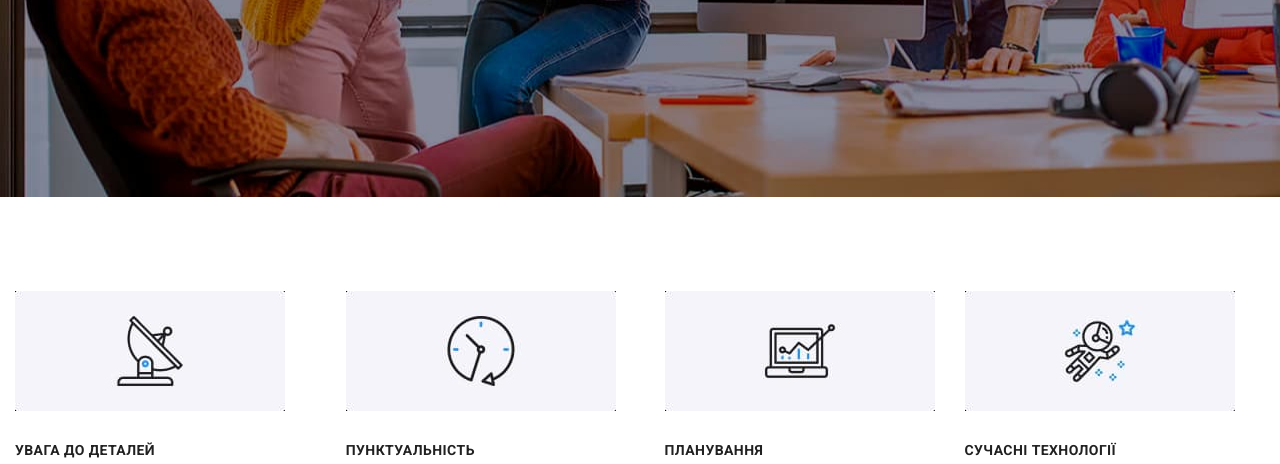
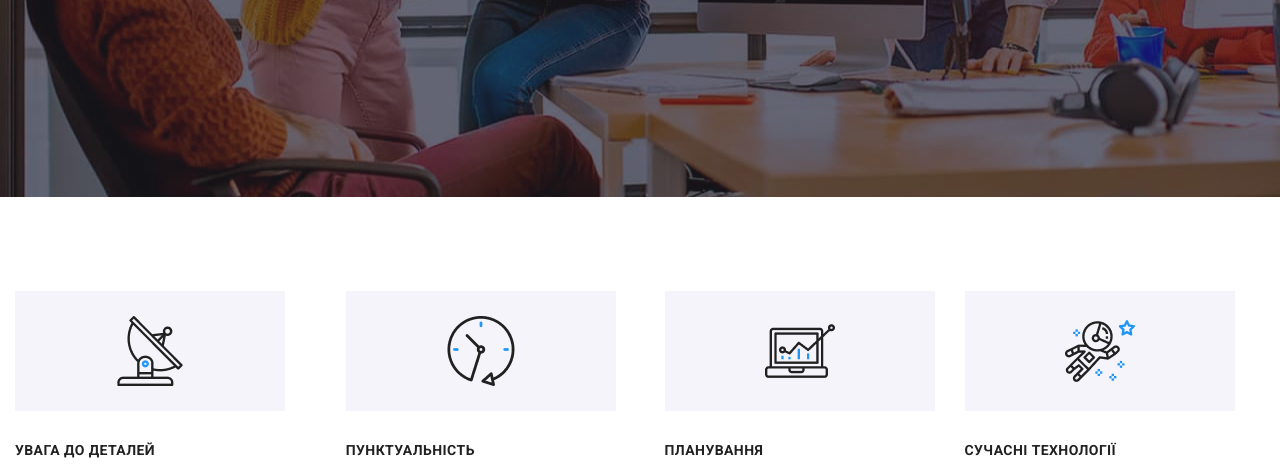
Before and after one commit to gitMaks-AM-0813/Web-Studio_old, a plain HTML site: page index.html in a window 1280 px wide. Shown: the part 479-943 px from the top of the page. Drawn offline with Linux system fonts and the light colour scheme.

Commit message:
pictures fix

```diff
--- a/style.css
+++ b/style.css
@@ -93,38 +93,42 @@ a, p, ul, li, h1, h2, h3 {
 
 .details-title-one::before {
   content: "";
-  background: url(./images/antena.jpg) center/270px 120px no-repeat;
+  background: url(./images/antenna\ .png) center/70px 70px no-repeat;
   display: inline-block;
   width: 270px;
   height: 120px;
   margin-bottom: 30px;
+  background-color: var(--background-dimmed);
 }
 
 .details-title-two::before {
   content: "";
-  background: url(./images/clock.jpg) center/270px 120px no-repeat;
+  background: url(./images/clock\ .png) center/70px 70px no-repeat;
   display: inline-block;
   width: 270px;
   height: 120px;
   margin-bottom: 30px;
+  background-color: var(--background-dimmed);
 }
 
 .details-title-three::before {
   content: "";
-  background: url(./images/comp.jpg) center/270px 120px no-repeat;
+  background: url(./images/diagram\ .png) center/70px 70px no-repeat;
   display: inline-block;
   width: 270px;
   height: 120px;
   margin-bottom: 30px;
+  background-color: var(--background-dimmed);
 }
 
 .details-title-four::before {
   content: "";
-  background: url(./images/astronaut.jpg) center/270px 120px no-repeat;
+  background: url(./images/astronaut\ .png) center/70px 70px no-repeat;
   display: inline-block;
   width: 270px;
   height: 120px;
   margin-bottom: 30px;
+  background-color: var(--background-dimmed);
 }
 
 .details-text {
@@ -525,8 +529,8 @@ a, p, ul, li, h1, h2, h3 {
 .hero {
   padding-top: 200px;
   padding-bottom: 200px;
-  background: linear-gradient(  94deg,rgba(48, 47, 58, 0.4), rgba(48, 47, 58, 0.4));
-  background-image: url(./images/team.jpg);
+  background: linear-gradient(  94deg,rgba(48, 47, 58, 0.4), rgba(48, 47, 58, 0.4)), url(./images/team.jpg);
+
   background-repeat: no-repeat;
   background-size: cover;
 
```
Also changed, not shown: images/antena.jpg (deleted), images/antenna .png (added), images/astronaut .png (added), images/astronaut.jpg (deleted), images/clock .png (added), images/clock.jpg (deleted), images/comp.jpg (deleted), images/diagram .png (added).
